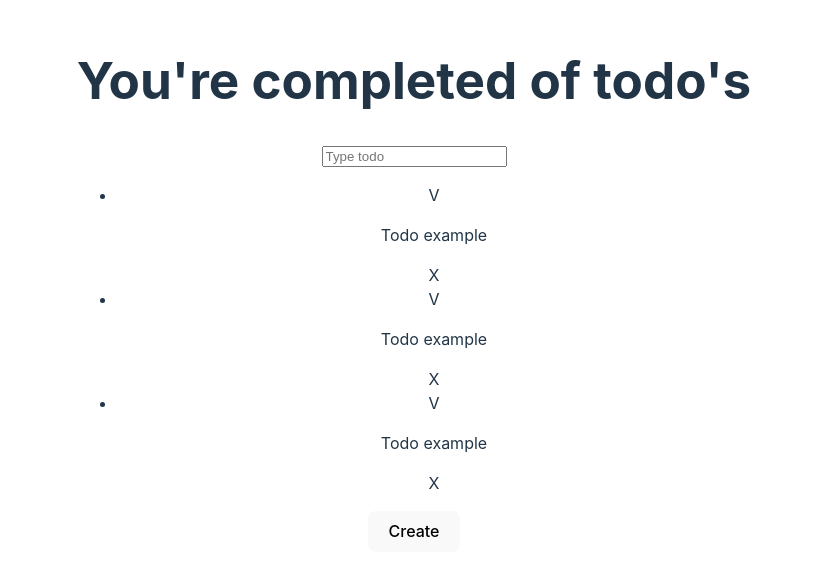
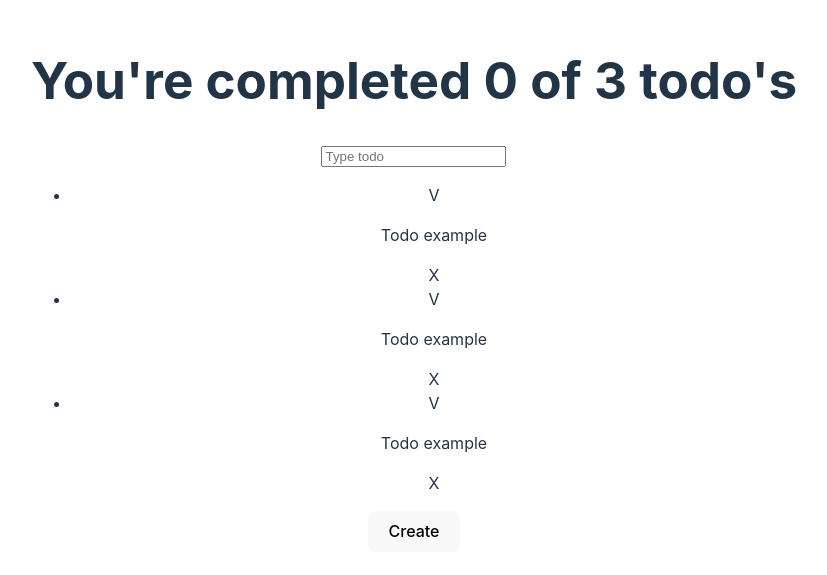
Before and after one commit to bm-jsms/react-todo_react-eco, a React (Vite) app: page / in a window 1280 px wide. Shown: the part 115-690 px from the top of the page, without its empty margins (226-1053 px from the left). Built offline with nearby package versions, Linux system fonts and the light colour scheme.

Commit message:
🌱 [up] define props value

```diff
--- a/src/App.tsx
+++ b/src/App.tsx
@@ -11,7 +11,7 @@ import './App.css';
 function App() {
 	return (
 		<div className='App'>
-			<TodoCounter />
+			<TodoCounter completed={0} total={3} />
 
 			<TodoSearch />
 
```
